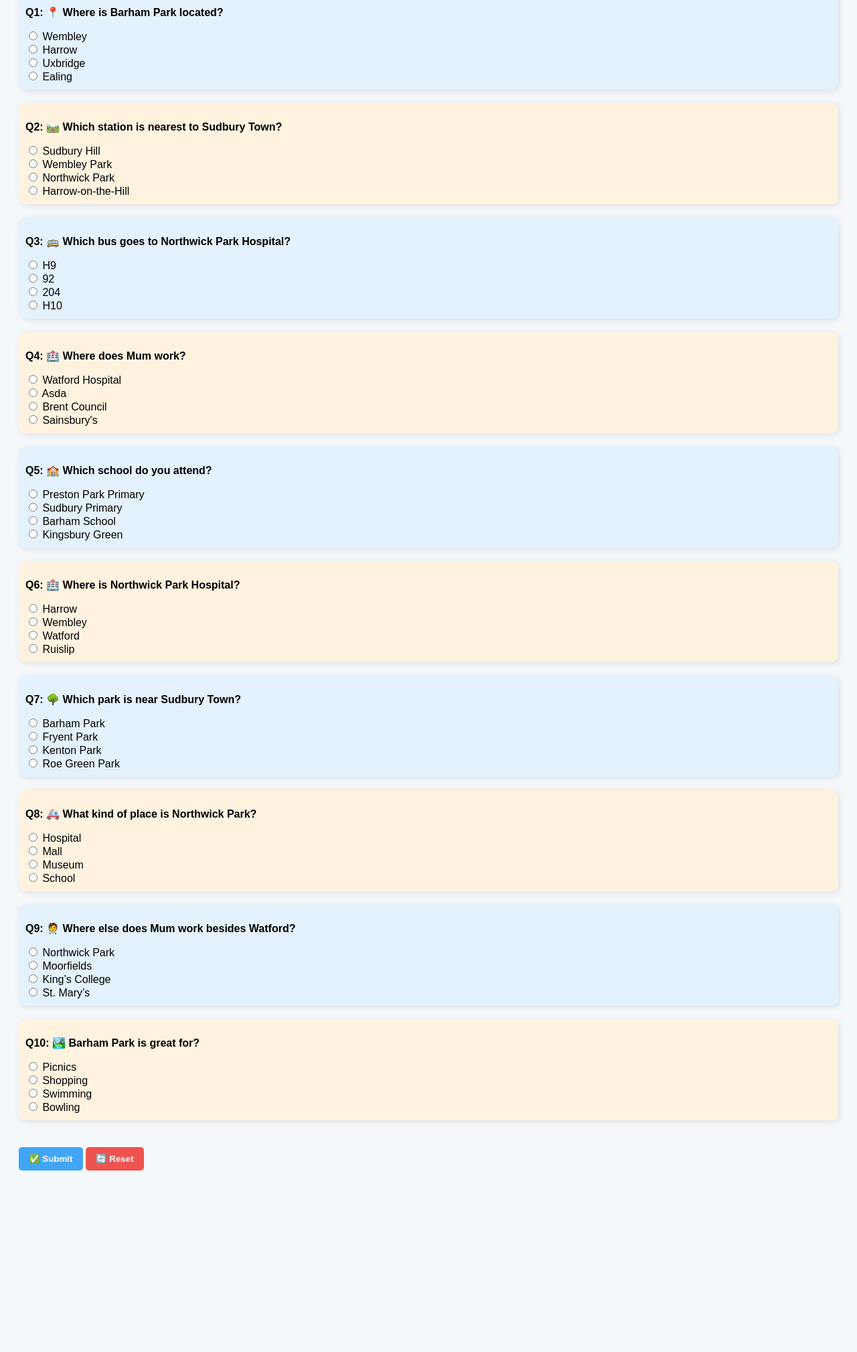
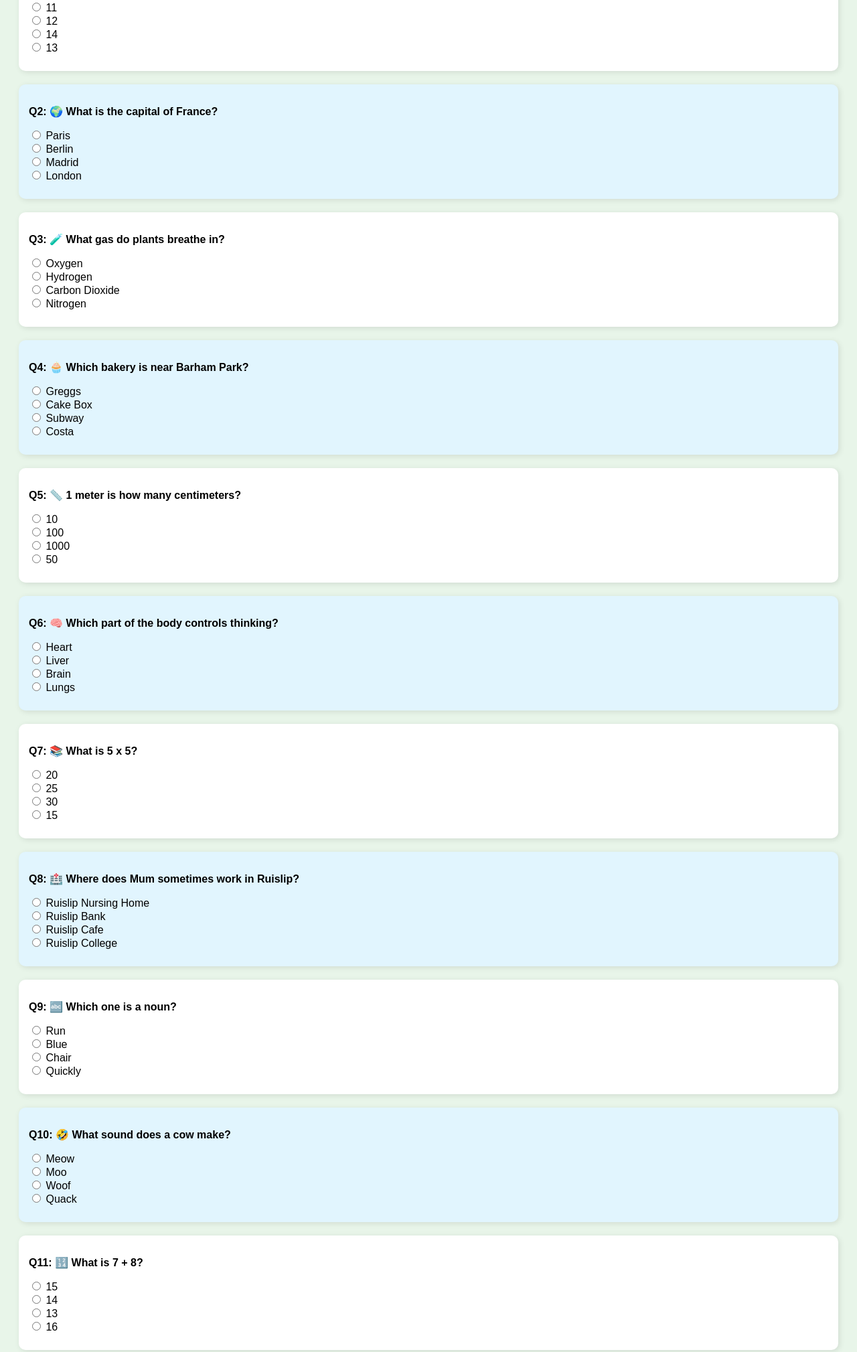
Before and after one commit to Hirenb1611/7thclassquiz, a plain HTML site: page index.html in a window 1280 px wide. Shown: the part 174-2193 px from the top of the page at 67% size. Before the commit the page ends 1950 px from the top, so only its background shows below. Drawn offline with Linux system fonts and the light colour scheme.

Commit message:
Update index.html

```diff
--- a/index.html
+++ b/index.html
@@ -3,24 +3,26 @@
 <head>
   <meta charset="UTF-8">
   <meta name="viewport" content="width=device-width, initial-scale=1.0">
-  <title>7th Standard Quiz</title>
+  <title>7th Standard Quiz - Set 2</title>
   <style>
     body {
       font-family: Arial, sans-serif;
       padding: 20px;
-      background-color: #f4f8fb;
+      background-color: #e8f5e9;
     }
     .question {
       margin-bottom: 20px;
-      padding: 10px;
+      padding: 15px;
       border-radius: 10px;
-      box-shadow: 2px 2px 10px rgba(0,0,0,0.1);
+      box-shadow: 2px 2px 8px rgba(0,0,0,0.1);
+      background-color: #ffffff;
     }
     .question:nth-child(even) {
-      background-color: #e3f2fd;
+      background-color: #e1f5fe;
     }
-    .question:nth-child(odd) {
-      background-color: #fff3e0;
+    .result-message {
+      font-weight: bold;
+      padding-top: 10px;
     }
     table {
       margin-top: 20px;
@@ -28,7 +30,7 @@
       border-collapse: collapse;
     }
     table, th, td {
-      border: 1px solid black;
+      border: 1px solid #4caf50;
     }
     th, td {
       padding: 10px;
@@ -37,7 +39,7 @@
     .submit-btn {
       margin-top: 20px;
       padding: 10px 15px;
-      background-color: #42a5f5;
+      background-color: #43a047;
       border: none;
       color: white;
       font-weight: bold;
@@ -45,72 +47,80 @@
       cursor: pointer;
     }
     .submit-btn:hover {
-      background-color: #1e88e5;
+      background-color: #2e7d32;
     }
   </style>
 </head>
 <body>
-  <h1>📚 7th Standard Mega Quiz 🎉</h1>
+  <h1>🧠 Curriculum Quiz for Year 7 🎯</h1>
   <form id="quizForm">
     <div id="quiz-container"></div>
-    <button type="button" onclick="submitQuiz()" class="submit-btn">✅ Submit</button>
-    <button type="reset" class="submit-btn" style="background-color:#ef5350;">🔄 Reset</button>
+    <button type="button" onclick="submitQuiz()" class="submit-btn">📊 Submit</button>
+    <button type="reset" class="submit-btn" style="background-color:#ef5350;">♻️ Reset</button>
   </form>
   <div id="result"></div>
 
   <script>
-    const subjects = {
-      "General Knowledge": [
-        ["📍 Where is Barham Park located?", ["Wembley", "Harrow", "Uxbridge", "Ealing"], "Wembley"],
-        ["🛤️ Which station is nearest to Sudbury Town?", ["Sudbury Hill", "Wembley Park", "Northwick Park", "Harrow-on-the-Hill"], "Sudbury Hill"],
-        ["🚌 Which bus goes to Northwick Park Hospital?", ["H9", "92", "204", "H10"], "H9"],
-        ["🏥 Where does Mum work?", ["Watford Hospital", "Asda", "Brent Council", "Sainsbury's"], "Watford Hospital"],
-        ["🏫 Which school do you attend?", ["Preston Park Primary", "Sudbury Primary", "Barham School", "Kingsbury Green"], "Preston Park Primary"],
-        ["🏥 Where is Northwick Park Hospital?", ["Harrow", "Wembley", "Watford", "Ruislip"], "Harrow"],
-        ["🌳 Which park is near Sudbury Town?", ["Barham Park", "Fryent Park", "Kenton Park", "Roe Green Park"], "Barham Park"],
-        ["🚑 What kind of place is Northwick Park?", ["Hospital", "Mall", "Museum", "School"], "Hospital"],
-        ["🧑‍⚕️ Where else does Mum work besides Watford?", ["Northwick Park", "Moorfields", "King’s College", "St. Mary’s"], "Northwick Park"],
-        ["🏞️ Barham Park is great for?", ["Picnics", "Shopping", "Swimming", "Bowling"], "Picnics"]
-      ]
-    };
+    const questions = [
+      ["🔢 What is the square root of 144?", ["11", "12", "14", "13"], "12"],
+      ["🌍 What is the capital of France?", ["Paris", "Berlin", "Madrid", "London"], "Paris"],
+      ["🧪 What gas do plants breathe in?", ["Oxygen", "Hydrogen", "Carbon Dioxide", "Nitrogen"], "Carbon Dioxide"],
+      ["🧁 Which bakery is near Barham Park?", ["Greggs", "Cake Box", "Subway", "Costa"], "Greggs"],
+      ["📏 1 meter is how many centimeters?", ["10", "100", "1000", "50"], "100"],
+      ["🧠 Which part of the body controls thinking?", ["Heart", "Liver", "Brain", "Lungs"], "Brain"],
+      ["📚 What is 5 x 5?", ["20", "25", "30", "15"], "25"],
+      ["🏥 Where does Mum sometimes work in Ruislip?", ["Ruislip Nursing Home", "Ruislip Bank", "Ruislip Cafe", "Ruislip College"], "Ruislip Nursing Home"],
+      ["🔤 Which one is a noun?", ["Run", "Blue", "Chair", "Quickly"], "Chair"],
+      ["🤣 What sound does a cow make?", ["Meow", "Moo", "Woof", "Quack"], "Moo"],
+      ["🔢 What is 7 + 8?", ["15", "14", "13", "16"], "15"],
+      ["🚂 Which train line stops at Wembley Central?", ["Bakerloo", "Piccadilly", "Central", "Metropolitan"], "Bakerloo"],
+      ["🔌 What is the shortcut to copy in computer?", ["Ctrl + V", "Ctrl + X", "Ctrl + C", "Ctrl + P"], "Ctrl + C"],
+      ["👩‍⚕️ Which hospital is in Harrow?", ["Northwick Park", "Hillingdon", "Watford", "Chelsea"], "Northwick Park"],
+      ["🔊 What does 'volume' control on YouTube?", ["Brightness", "Sound", "Comments", "Zoom"], "Sound"],
+      ["🍎 What is healthy food?", ["Chips", "Chocolate", "Apple", "Cake"], "Apple"],
+      ["🌦️ What comes from clouds?", ["Rain", "Dirt", "Smoke", "Grass"], "Rain"],
+      ["🏫 What is the colour of your school uniform?", ["Blue", "Grey", "Black", "White"], "Grey"],
+      ["💡 What is the opposite of 'off'?", ["Down", "On", "High", "Out"], "On"],
+      ["🤩 What is 10 x 10?", ["100", "10", "20", "50"], "100"]
+    ];
 
-    let questionCount = 0;
     const quizContainer = document.getElementById("quiz-container");
-    for (const subject in subjects) {
-      quizContainer.innerHTML += `<h2>📘 ${subject}</h2>`;
-      subjects[subject].forEach((q, i) => {
-        questionCount++;
+    questions.forEach((q, index) => {
       let options = q[1].map(option =>
-          `<label><input type="radio" name="q${questionCount}" value="${option}"> ${option}</label>`
+        `<label><input type='radio' name='q${index}' value='${option}'> ${option}</label>`
       ).join("<br>");
       quizContainer.innerHTML += `
-          <div class="question">
-            <p><strong>Q${questionCount}: ${q[0]}</strong></p>
+        <div class='question' id='question${index}'>
+          <p><strong>Q${index + 1}: ${q[0]}</strong></p>
           ${options}
+          <div class='result-message' id='result${index}'></div>
         </div>
       `;
     });
-    }
 
     function submitQuiz() {
       let correct = 0;
       let wrong = 0;
-      let currentQ = 1;
-      for (const subject in subjects) {
-        subjects[subject].forEach(q => {
-          const radios = document.getElementsByName("q" + currentQ);
+      questions.forEach((q, index) => {
+        const radios = document.getElementsByName("q" + index);
         let selected = "";
         radios.forEach(r => { if (r.checked) selected = r.value; });
-          if (selected === q[2]) correct++;
-          else wrong++;
-          currentQ++;
+        const resultDiv = document.getElementById("result" + index);
+        if (selected === q[2]) {
+          correct++;
+          resultDiv.innerText = "✅ Correct!";
+          resultDiv.style.color = "green";
+        } else {
+          wrong++;
+          resultDiv.innerHTML = `❌ Incorrect! Correct answer: <strong>${q[2]}</strong>`;
+          resultDiv.style.color = "red";
+        }
       });
-      }
       const total = correct + wrong;
       const percent = Math.round((correct / total) * 100);
       document.getElementById("result").innerHTML = `
         <table>
-          <tr><th>Total Questions</th><th>Correct</th><th>Wrong</th><th>Percentage</th></tr>
+          <tr><th>Total</th><th>Correct</th><th>Wrong</th><th>Percentage</th></tr>
           <tr><td>${total}</td><td>${correct}</td><td>${wrong}</td><td>${percent}%</td></tr>
         </table>
       `;
```
Lines whose indentation alone changed are shown as unchanged.
